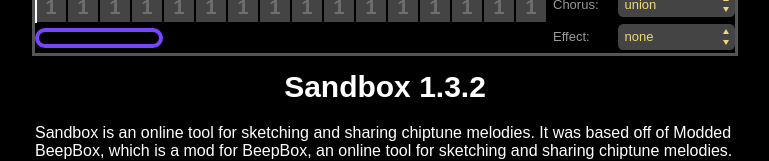
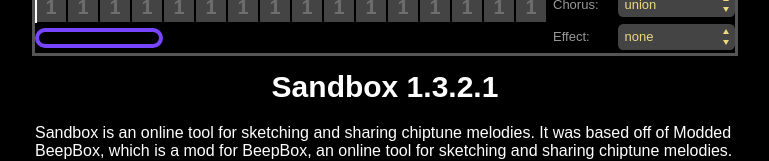
Before and after one commit to Parad0xStuff/sandbox, a plain HTML site: page index.html in a window 1280 px wide. Shown: the part 600-761 px from the top of the page, without its empty margins (255-1024 px from the left). Drawn offline with Linux system fonts and the light colour scheme.

Commit message:
Emergency Fix

```diff
--- a/index.html
+++ b/index.html
@@ -44,7 +44,7 @@
 		<div id="beepboxEditorContainer" style="width: 700px; height: 645px;"></div>
 
 		<h1>
-			Sandbox 1.3.2
+			Sandbox 1.3.2.1
 		</h1>
 		<p id="introduction">
 			Sandbox is an online tool for sketching and sharing chiptune melodies. It was based off of Modded BeepBox, which is a mod for BeepBox, an online tool for sketching and sharing chiptune melodies.
```
